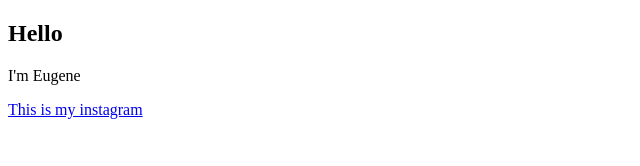
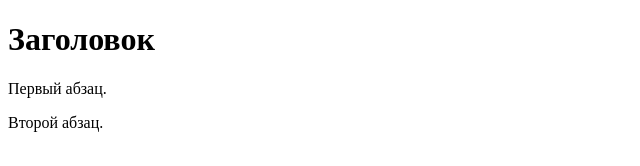
Before and after one commit to vek91/rsschool-cv-1, a plain HTML site: page index.html in a window 1280 px wide. Shown: the whole page, without its empty margins (0-640 px from the left). Drawn offline with Linux system fonts and the light colour scheme.

Commit message:
fix: new html

```diff
--- a/index.html
+++ b/index.html
@@ -1,8 +1,13 @@
 <!DOCTYPE html>
 <html>
-<body>
-<h2>Hello</h2>
-<p>I'm Eugene</p>
-<a href="https://www.instagram.com/eugenevolik/">This is my instagram</a>
-</body>
+ <head>
+  <meta charset="utf-8">
+  <title>Пример веб-страницы</title>
+ </head>
+ <body>
+  <h1>Заголовок</h1>
+  <!-- Комментарий -->
+  <p>Первый абзац.</p>
+  <p>Второй абзац.</p>
+ </body>
 </html>
```
